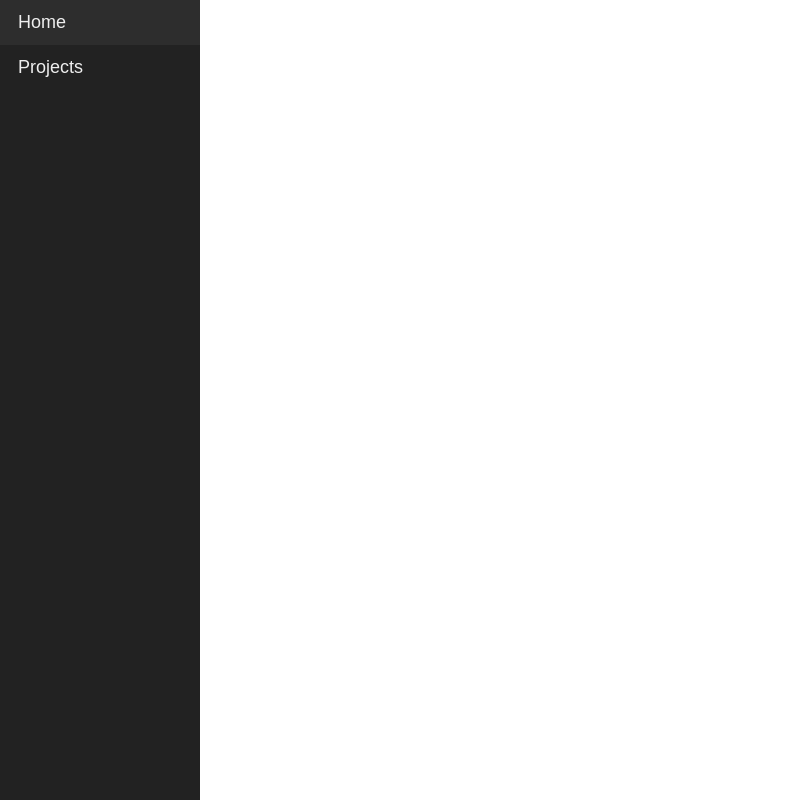
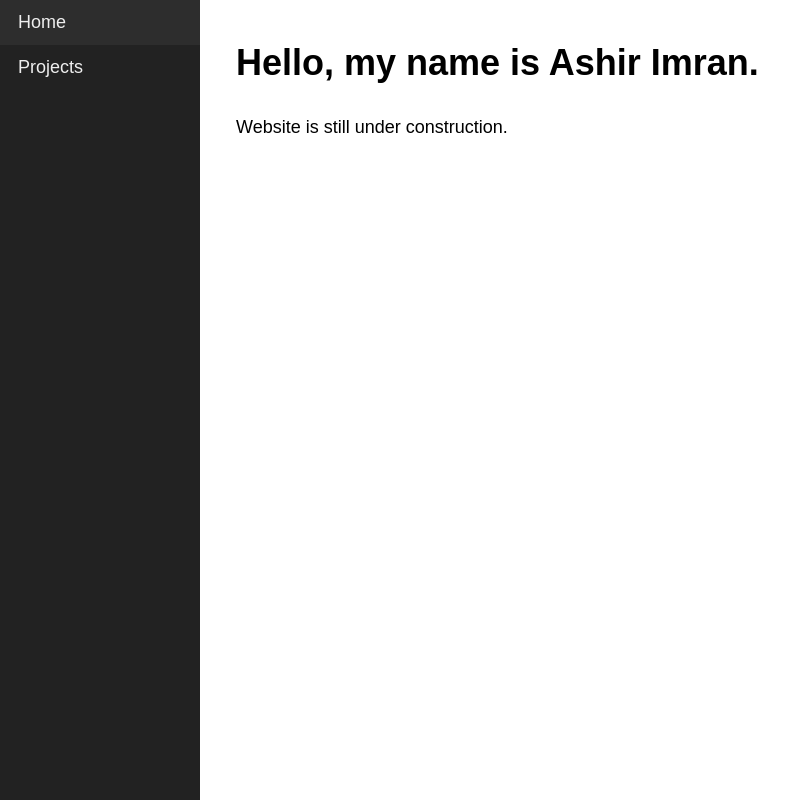
Before and after one commit to xlinkfrostx/Personal-Website, a website: page index.html in a window 1280 px wide. Shown: the whole page, without its empty margins (0-801 px from the left). Drawn offline with Linux system fonts and the light colour scheme.

Commit message:
Potential fix 2

```diff
--- a/index.html
+++ b/index.html
@@ -12,6 +12,6 @@
         <a href = "/projects" class = "nav__link" data-link>Projects</a>
     </nav>
     <div id = "app"></div>
-    <script src = "/static/js/index.js" type = "text/javascript"></script>
+    <script src = "static/js/index.js" type = "module"></script>
 </body>
 </html>
```
